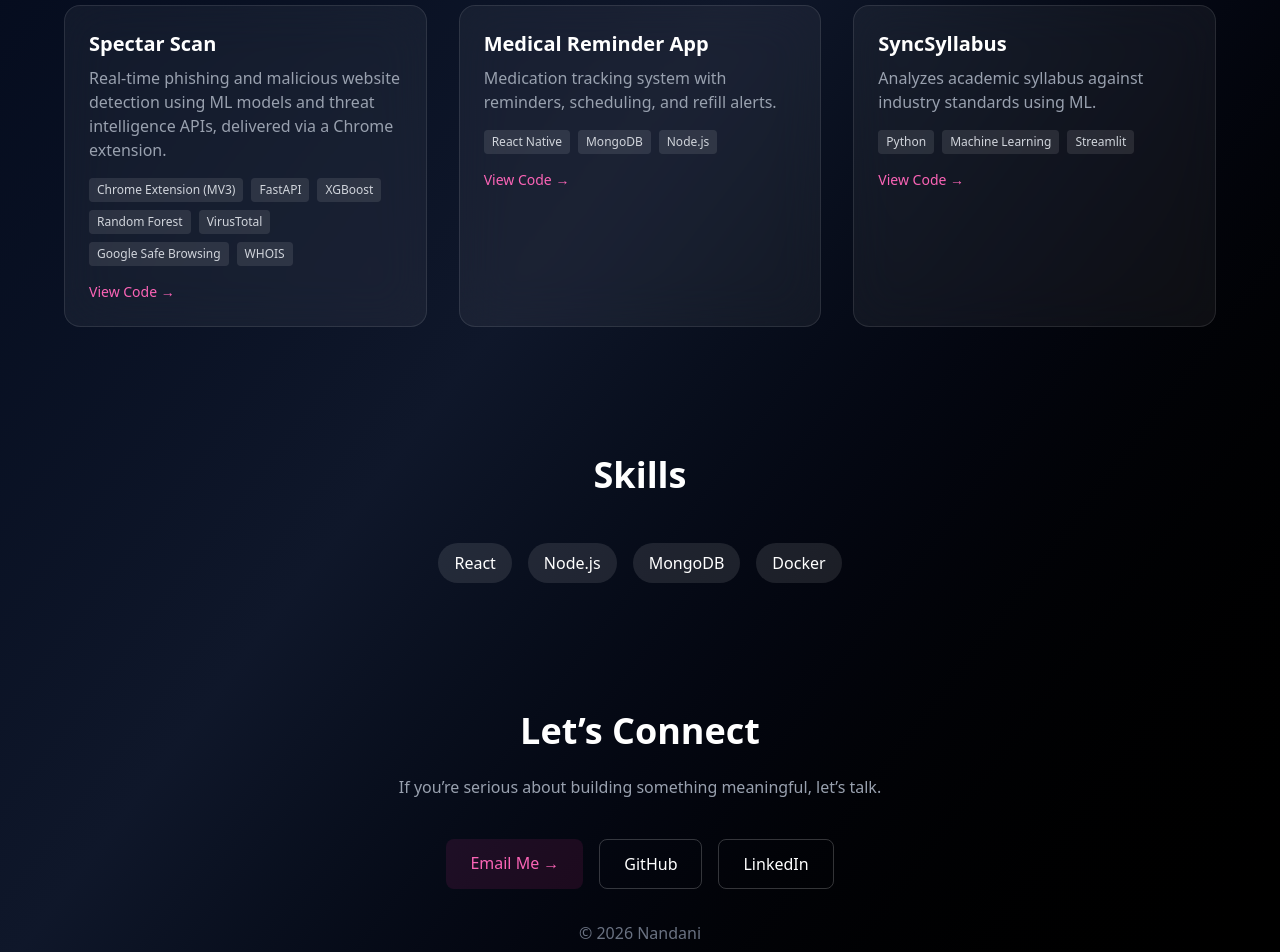
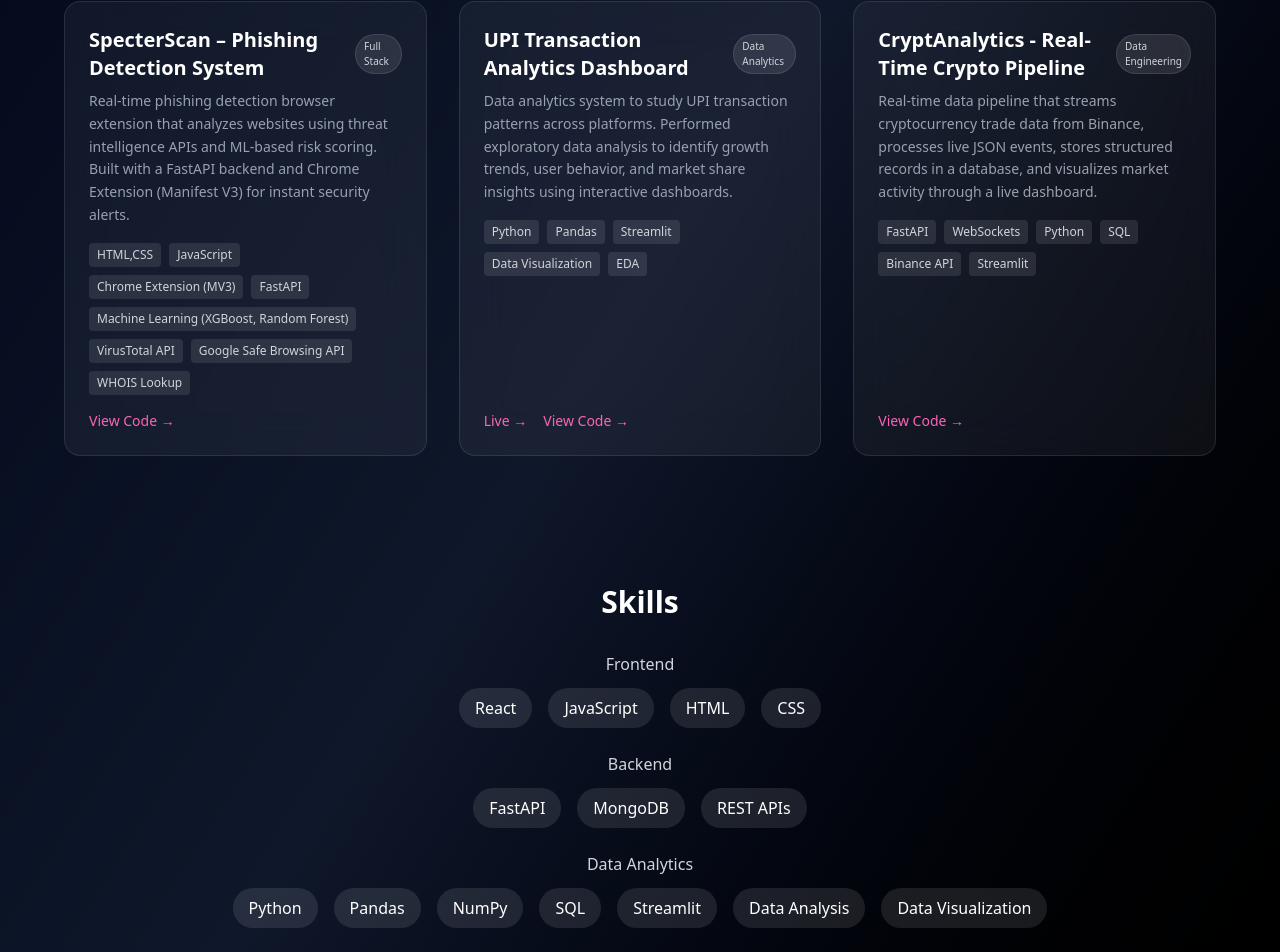
Before and after one commit to Nandani567/portfolio, a React (Vite) app: page / in a window 1280 px wide. Shown: the part 697-1649 px from the top of the page. Built offline with nearby package versions, Linux system fonts and the light colour scheme.

Commit message:
update portfolio

```diff
--- a/src/components/Hero.tsx
+++ b/src/components/Hero.tsx
@@ -11,11 +11,11 @@ const Hero = () => {
         </h1>
 
         <h2 className="text-3xl mt-3 text-gray-300">
-          Fullstack Developer
+          Frontend Developer & Data Analyst
         </h2>
 
         <p className="mt-6 text-gray-400 max-w-lg">
-          I build scalable applications with clean architecture and real-world usability.
+          I build scalable applications and transform data into meaningful insights through analytics, visualization, and clean engineering.
         </p>
 
         <div className="mt-8 flex gap-4">
@@ -47,9 +47,9 @@ const Hero = () => {
 
         {/* subtle text */}
         <div className="relative text-center text-gray-400 text-sm space-y-2">
-          <p>Fullstack</p>
-          <p>UI/UX Focused</p>
-          <p>Performance Driven</p>
+          <p>Frontend Developer</p>
+           <p>Data Driven Mindset</p>
+          <p>Clean & Scalable Systems</p>
         </div>
       </motion.div>
 
--- a/src/components/ProjectCard.tsx
+++ b/src/components/ProjectCard.tsx
@@ -1,3 +1,5 @@
+
+
 import { motion } from "framer-motion";
 
 interface ProjectCardProps {
@@ -6,6 +8,7 @@ interface ProjectCardProps {
   tech: string[];
   github: string;
   live?: string;
+  type?: "Full Stack" | "Data Analytics" | "Data Engineering";
 }
 
 const ProjectCard = ({
@@ -14,28 +17,41 @@ const ProjectCard = ({
   tech,
   github,
   live,
+  type,
 }: ProjectCardProps) => {
   return (
     <motion.div
       initial={{ opacity: 0, y: 30 }}
       whileInView={{ opacity: 1, y: 0 }}
-      whileHover={{ scale: 1.05 }}
-      transition={{ duration: 0.4 }}
+      whileHover={{ scale: 1.04 }}
+      transition={{ duration: 0.35 }}
       viewport={{ once: true }}
-      className="bg-white/5 backdrop-blur-xl border border-white/10 p-6 rounded-2xl transition"
+      className="bg-white/5 backdrop-blur-xl border border-white/10 p-6 rounded-2xl flex flex-col justify-between h-full"
     >
+      {/* Header */}
+      <div>
+        <div className="flex items-center justify-between mb-2">
+          <h3 className="text-xl font-bold text-white">{title}</h3>
 
-      <h3 className="text-xl font-bold mb-2 text-white">
-        {title}
-      </h3>
+          {type && (
+            <span className="text-[10px] px-2 py-1 rounded-full bg-white/10 text-gray-300 border border-white/10">
+              {type}
+            </span>
+          )}
+        </div>
 
-      <p className="text-gray-400 mb-4">
-        {description}
-      </p>
+        <p className="text-gray-400 text-sm leading-relaxed mb-4">
+          {description}
+        </p>
+      </div>
 
+      {/* Tech Stack */}
       <div className="flex flex-wrap gap-2 mb-4">
         {tech.map((t, i) => (
-          <span key={i} className="text-xs bg-white/10 px-2 py-1 rounded text-gray-300">
+          <span
+            key={i}
+            className="text-xs bg-white/10 px-2 py-1 rounded text-gray-300"
+          >
             {t}
           </span>
         ))}
@@ -43,7 +59,6 @@ const ProjectCard = ({
 
       {/* Actions */}
       <div className="flex gap-4 mt-auto">
-
         {live && (
           <a
             href={live}
@@ -63,9 +78,7 @@ const ProjectCard = ({
         >
           View Code →
         </a>
-
       </div>
-
     </motion.div>
   );
 };
--- a/src/sections/Projects.tsx
+++ b/src/sections/Projects.tsx
@@ -1,50 +1,60 @@
 import ProjectCard from "../components/ProjectCard";
 
 const projects = [
-
+  {
+    title: "SpecterScan – Phishing Detection System",
+    description:
+      "Real-time phishing detection browser extension that analyzes websites using threat intelligence APIs and ML-based risk scoring. Built with a FastAPI backend and Chrome Extension (Manifest V3) for instant security alerts.",
+    tech: [
+      "HTML,CSS",
+      "JavaScript",
+      "Chrome Extension (MV3)",
+      "FastAPI",
+      "Machine Learning (XGBoost, Random Forest)",
+      "VirusTotal API",
+      "Google Safe Browsing API",
+      "WHOIS Lookup",
+    ],
+    github: "https://github.com/Nandani567/SpectarScan",
+    type: "Full Stack",
+  },
 
   {
-  title: "Spectar Scan",
-  description:
-    "Real-time phishing and malicious website detection using ML models and threat intelligence APIs, delivered via a Chrome extension.",
-  tech: [
-    "Chrome Extension (MV3)",
-    "FastAPI",
-    "XGBoost",
-    "Random Forest",
-    "VirusTotal",
-    "Google Safe Browsing",
-    "WHOIS",
-  ],
-  github: "https://github.com/Nandani567/SpectarScan",
-}
-,
-  {
-    title: "Medical Reminder App",
+    title: "UPI Transaction Analytics Dashboard",
     description:
-      "Medication tracking system with reminders, scheduling, and refill alerts.",
-    tech: ["React Native", "MongoDB", "Node.js"],
-    github: "https://github.com/Nandani567/MediCode",
-  },
-  {
-    title: "SyncSyllabus",
-    description:
-      "Analyzes academic syllabus against industry standards using ML.",
-    tech: ["Python", "Machine Learning", "Streamlit"],
-    github: "https://github.com/Nandani567/SyncSyllabus",
+      "Data analytics system to study UPI transaction patterns across platforms. Performed exploratory data analysis to identify growth trends, user behavior, and market share insights using interactive dashboards.",
+    tech: ["Python", "Pandas", "Streamlit", "Data Visualization", "EDA"],
+    github: "https://github.com/Nandani567/upi-dashboard",
+    live: "https://upi-dashboard-rdjd9vobadrv3smdzn2ofi.streamlit.app/",
+     type: "Data Analytics",
   },
 
+  {
+    title: "CryptAnalytics - Real-Time Crypto Pipeline",
+    description:
+      "Real-time data pipeline that streams cryptocurrency trade data from Binance, processes live JSON events, stores structured records in a database, and visualizes market activity through a live dashboard.",
+    tech: [
+      "FastAPI",
+      "WebSockets",
+      "Python",
+      "SQL",
+      "Binance API",
+      "Streamlit",
+    ],
+    github: "https://github.com/Nandani567/cryptAnalytics-pipeline",
+    type: "Data Engineering",
+  },
 ];
 
 const Projects = () => {
   return (
     <div>
-      <h2 className="text-4xl font-bold text-center mb-4">
+      <h2 className="text-3xl font-bold text-center text-white mb-4">
         Projects
       </h2>
 
-      <p className="text-center text-gray-400 dark:text-gray-400 text-gray-600 mb-12">
-        Real work. Not just tutorials.
+      <p className="text-center text-gray-400 mb-12">
+        Full Stack Systems, Data Analytics, and Real-Time Engineering
       </p>
 
       <div className="grid sm:grid-cols-2 lg:grid-cols-3 gap-8">
--- a/src/sections/Skills.tsx
+++ b/src/sections/Skills.tsx
@@ -1,16 +1,56 @@
 const Skills = () => {
-  const skills = ["React", "Node.js", "MongoDB", "Docker"];
+  const frontend = ["React", "JavaScript", "HTML", "CSS"];
+  const backend = [ "FastAPI", "MongoDB", "REST APIs"];
+  const data = [
+    "Python",
+    "Pandas",
+    "NumPy",
+    "SQL",
+    "Streamlit",
+    "Data Analysis",
+    "Data Visualization",
+  ];
 
   return (
     <div>
-      <h2 className="text-4xl font-bold text-center mb-12">Skills</h2>
+      <h2 className="text-3xl font-bold text-center text-white mb-8">
+        Skills
+      </h2>
 
-      <div className="flex flex-wrap justify-center gap-4">
-        {skills.map((s, i) => (
-          <span key={i} className="px-4 py-2 bg-white/10 rounded-full">
-            {s}
-          </span>
-        ))}
+      {/* Frontend */}
+      <div className="mb-6 text-center">
+        <h3 className="text-gray-300 mb-3">Frontend</h3>
+        <div className="flex flex-wrap justify-center gap-4">
+          {frontend.map((s, i) => (
+            <span key={i} className="px-4 py-2 bg-white/10 rounded-full">
+              {s}
+            </span>
+          ))}
+        </div>
+      </div>
+
+      {/* Backend */}
+      <div className="mb-6 text-center">
+        <h3 className="text-gray-300 mb-3">Backend</h3>
+        <div className="flex flex-wrap justify-center gap-4">
+          {backend.map((s, i) => (
+            <span key={i} className="px-4 py-2 bg-white/10 rounded-full">
+              {s}
+            </span>
+          ))}
+        </div>
+      </div>
+
+      {/* Data Analytics */}
+      <div className="text-center">
+        <h3 className="text-gray-300 mb-3">Data Analytics</h3>
+        <div className="flex flex-wrap justify-center gap-4">
+          {data.map((s, i) => (
+            <span key={i} className="px-4 py-2 bg-white/10 rounded-full">
+              {s}
+            </span>
+          ))}
+        </div>
       </div>
     </div>
   );
```
Also changed, not shown: src/components/SkillCard.tsx (+64 -14 lines).
